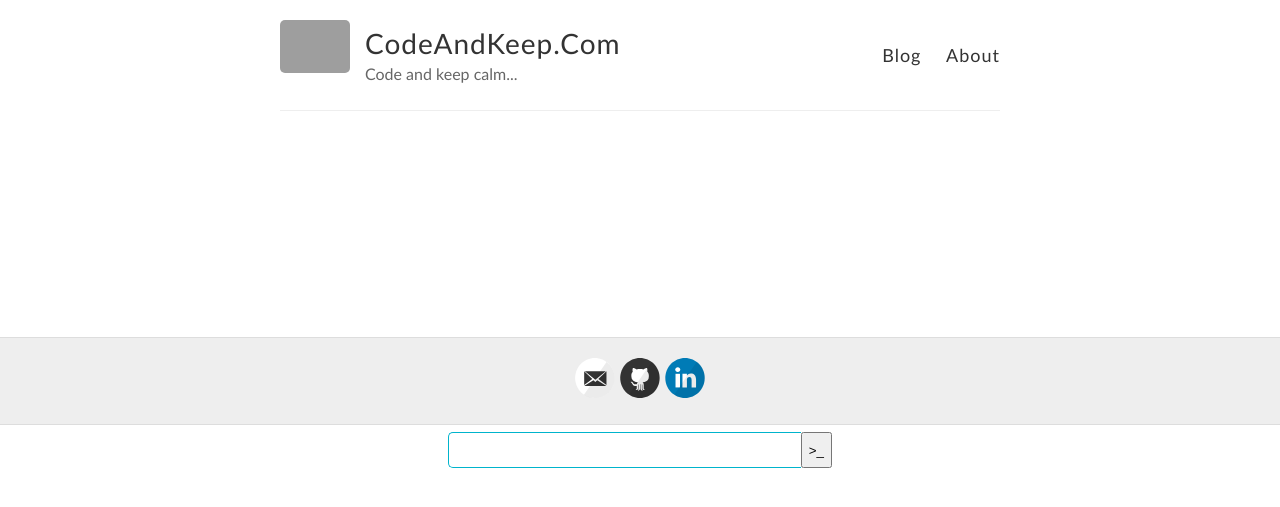
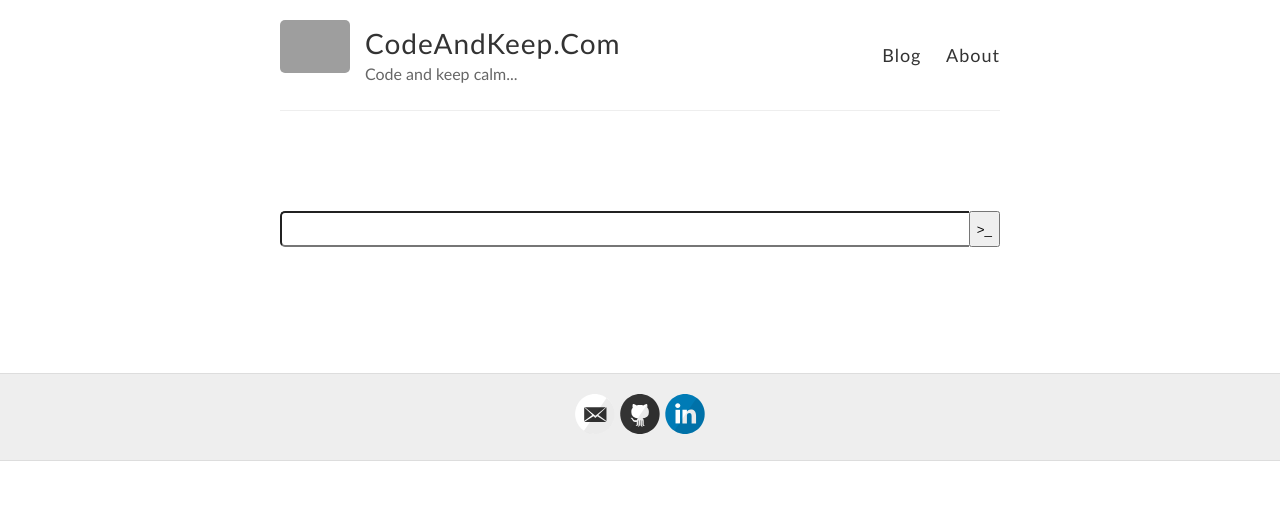
Before and after one commit to briansworth/dev, a Jekyll site: the page built from search/index.html, in a window 1280 px wide. Shown: the top 507 px of the page. Built offline with Jekyll 4.4.1, drawn with Linux system fonts in a browser that asks for light colours; nearby versions of some CDN libraries; grey boxes are pictures that could not be loaded.

Commit message:
Updated Search page with style

```diff
--- a/search/index.html
+++ b/search/index.html
@@ -13,7 +13,7 @@
 
     .searchTerm {
       width: 100%;
-      border: 1px solid #00B4CC;
+      border: 1px solid ##447DA1;
       border-right: none;
       padding: 1px;
       height: 36px;
@@ -29,28 +29,20 @@
     .searchButton {
       width: 40px;
       height: 36px;
-      border: 1px solid #00B4CC;
-      background: #00B4CC;
+      border: 1px solid ##447DA1;
+      background: ##447DA1;
       text-align: center;
       color: #fff;
       border-radius: 0 5px 5px 0;
       cursor: pointer;
       font-size: 20px;
     }
-
-    .wrap{
-      width: 30%;
-      position: absolute;
-      top: 50%;
-      left: 50%;
-      transform: translate(-50%, -50%);
-    }
   </style>
 </head>
 
 <br/>&nbsp;
 <form action="get" id="site_search">
-<div class="wrap">
+<div>
   <div class="search">
     <input type="text" id="search_box" class="searchTerm" maxlength=120>
     <input type="submit" value=">_">
```
